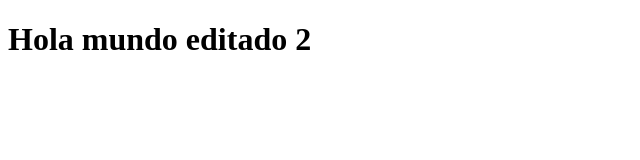
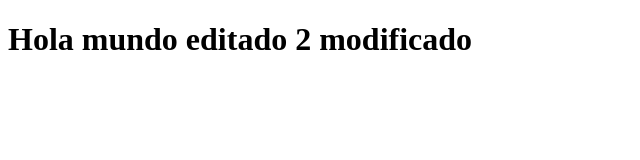
Before and after one commit to oscarlopezp/Git, a plain HTML site: page index.html in a window 1280 px wide. Shown: the whole page, without its empty margins (0-640 px from the left). Drawn offline with Linux system fonts and the light colour scheme.

Commit message:
Se modificó index nuevamente

```diff
--- a/index.html
+++ b/index.html
@@ -6,6 +6,6 @@
     <title>Demo Git</title>
 </head>
 <body>
-    <h1> Hola mundo editado 2</h1>
+    <h1> Hola mundo editado 2 modificado</h1>
 </body>
 </html>
```
